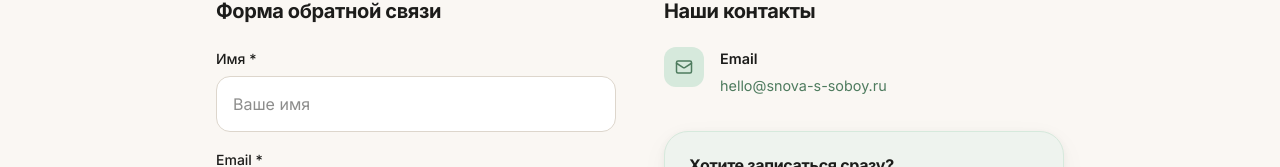
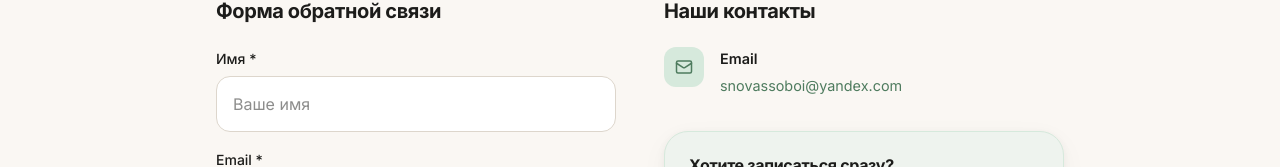
Before and after one commit to Chertila7111/restart-program, a Next.js app: page /contacts in a window 1280 px wide. Shown: the part 385-552 px from the top of the page. Built offline with nearby package versions, Linux system fonts and the light colour scheme; no server answers.

Commit message:
fix: contacts email → snovassoboi@yandex.com

```diff
--- a/src/app/contacts/ContactsForm.tsx
+++ b/src/app/contacts/ContactsForm.tsx
@@ -106,7 +106,7 @@ export default function ContactsPage() {
                   </div>
                   <div>
                     <div style={{ fontWeight: 600, color: 'var(--text)', marginBottom: '0.125rem', fontSize: '0.9rem' }}>Email</div>
-                    <a href="mailto:hello@snova-s-soboy.ru" style={{ color: 'var(--primary)', textDecoration: 'none', fontSize: '0.9rem' }}>hello@snova-s-soboy.ru</a>
+                    <a href="mailto:snovassoboi@yandex.com" style={{ color: 'var(--primary)', textDecoration: 'none', fontSize: '0.9rem' }}>snovassoboi@yandex.com</a>
                   </div>
                 </div>
               </div>
--- a/src/app/contacts/page.tsx
+++ b/src/app/contacts/page.tsx
@@ -3,7 +3,7 @@ import ContactsForm from './ContactsForm'
 
 export const metadata: Metadata = {
   title: 'Контакты | Снова с собой',
-  description: 'Напишите нам — ответим в течение нескольких часов. Email: hello@snova-s-soboy.ru.',
+  description: 'Напишите нам — ответим в течение нескольких часов. Email: snovassoboi@yandex.com.',
   openGraph: {
     title: 'Контакты — Снова с собой',
     description: 'Если сомневаетесь, подходит ли программа — напишите. Ответим честно без давления.',
```
